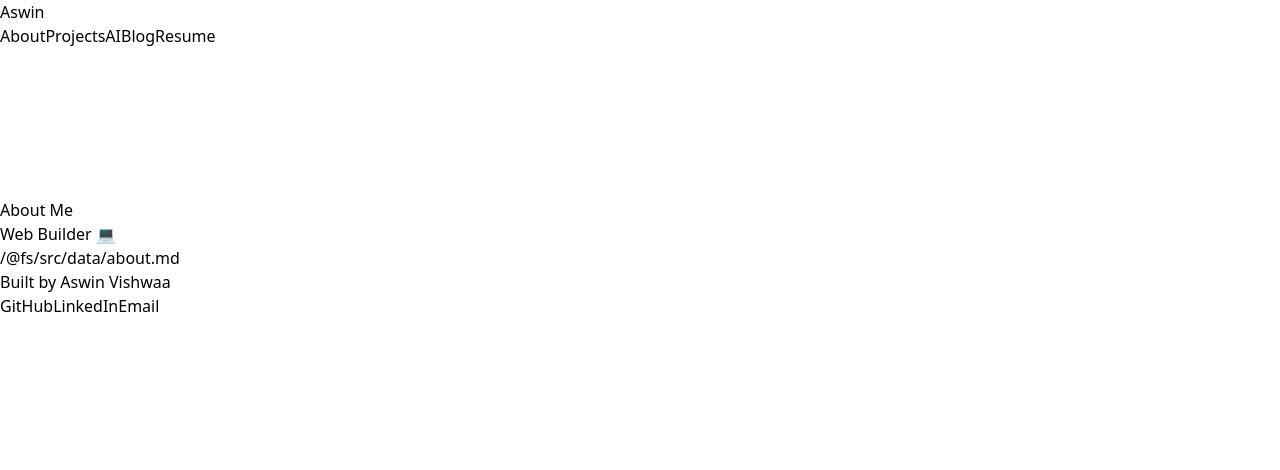
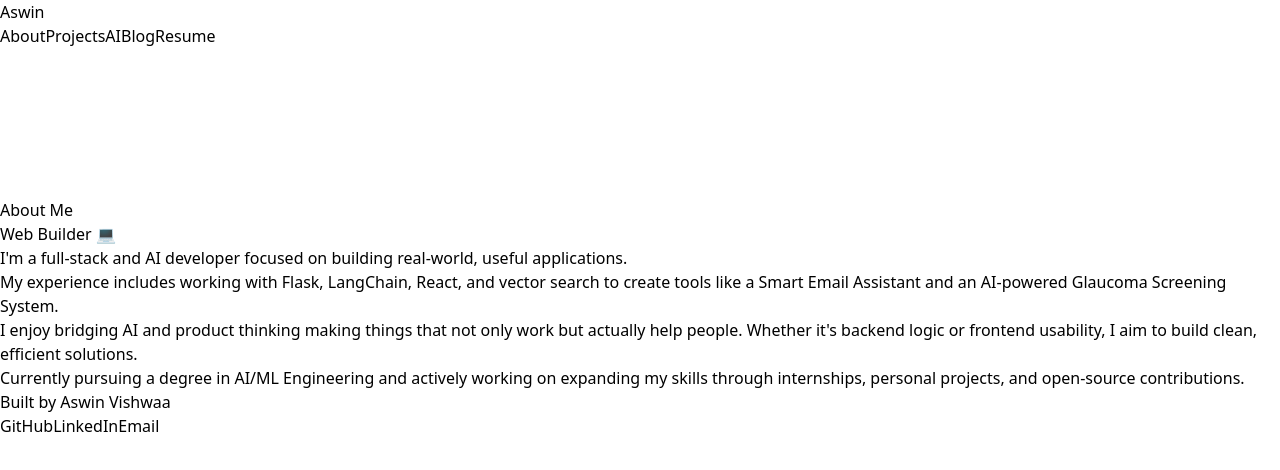
Before and after one commit to AswinVishwaa/aswin-portfolio, a React (Vite) app: page /about in a window 1280 px wide. Shown: the top 470 px of the page. Built offline with nearby package versions, Linux system fonts and the light colour scheme.

Commit message:
Refactored AI to use direct API calls

```diff
--- a/src/pages/About.jsx
+++ b/src/pages/About.jsx
@@ -1,16 +1,23 @@
+import { useEffect, useState, useCallback } from "react";
 import { motion } from "framer-motion";
 import Particles from "react-tsparticles";
 import { loadSlim } from "tsparticles-slim";
-import { useCallback } from "react";
 import { Typewriter } from "react-simple-typewriter";
-import about from "../data/about.md?raw";
 
 const About = () => {
+  const [aboutText, setAboutText] = useState("");
   const initParticles = useCallback(async (engine) => {
     await loadSlim(engine);
   }, []);
 
-  const aboutParagraphs = about.split("\n\n");
+  useEffect(() => {
+    fetch("/data/about.md")
+      .then((res) => res.text())
+      .then(setAboutText)
+      .catch(console.error);
+  }, []);
+
+  const aboutParagraphs = aboutText.split("\n\n");
 
   return (
     <div className="overflow-x-hidden">
```
